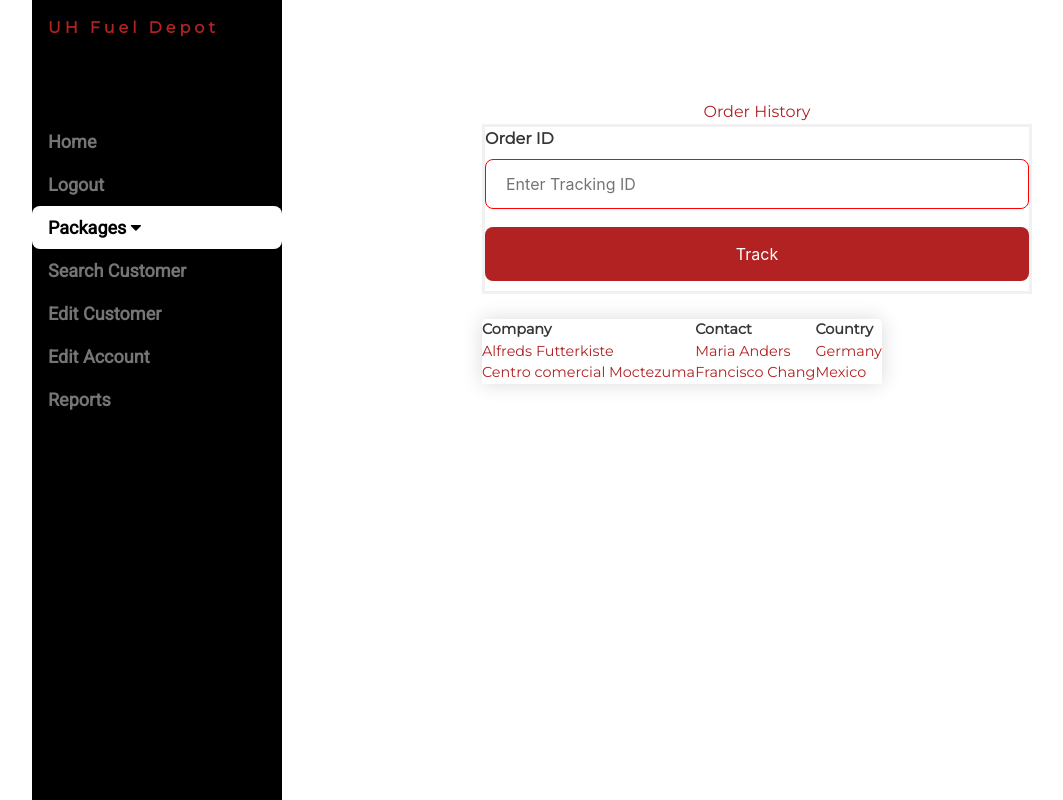
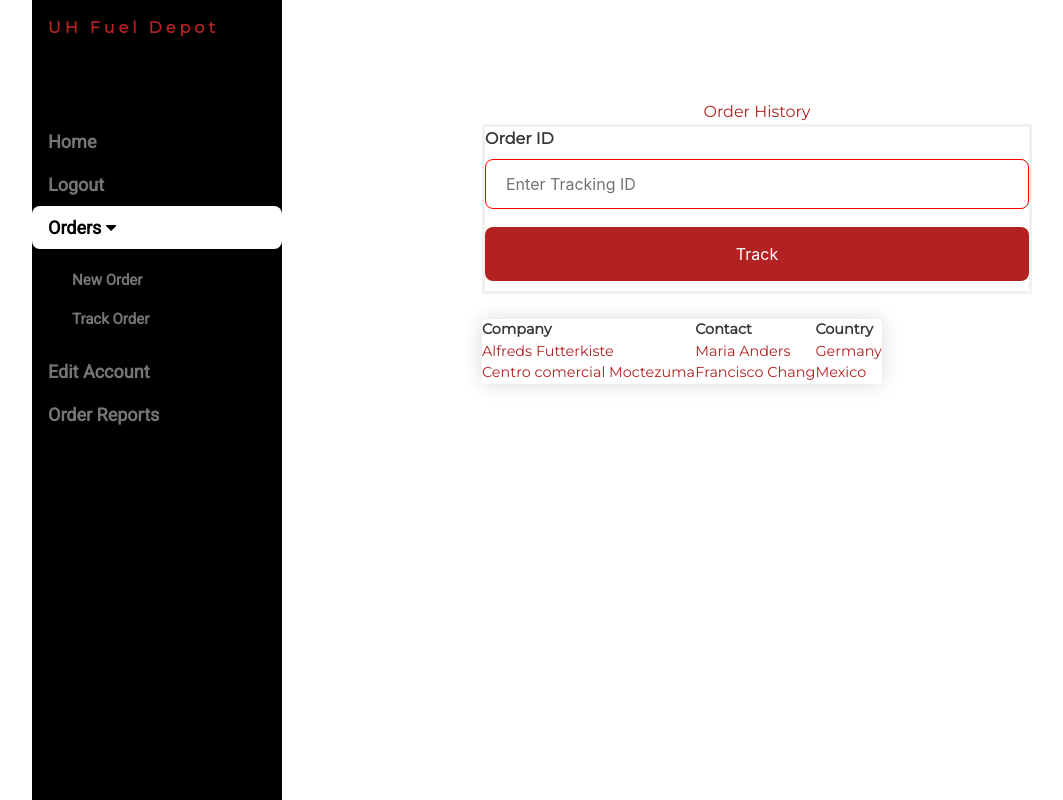
Before and after one commit to hite5/COSC_4353, a Flask app: page /packageTracker in a window 1280 px wide. Shown: the whole page, without its empty margins (8-1071 px from the left). Run offline with Flask 2, Linux system fonts and the light colour scheme; a user stored in the database is signed in.

Commit message:
even more sidebar changes

```diff
--- a/application/templates/KEEPorderTracker.html
+++ b/application/templates/KEEPorderTracker.html
@@ -88,23 +88,23 @@
       {% if current_user.is_authenticated %} <!-- Employees and Supervisors -->
       <a href="{{ url_for('auth.logout') }}" class="w3-bar-item w3-button">Logout</a>
       <a onclick="myAccFunc()" href="javascript:void(0)" class="w3-button w3-block w3-white w3-left-align" id="myBtn">
-        Packages <i class="fa fa-caret-down"></i>
+        Orders <i class="fa fa-caret-down"></i>
       </a>
-      <div id="demoAcc" class="w3-bar-block w3-hide w3-padding-large w3-medium">
+      <div id="demoAcc" class="w3-bar-block w3-show w3-padding-large w3-medium">
         <a href="/NewPackage" class="w3-bar-item w3-button">New Order</a>
         <a href="/packageTracker" class="w3-bar-item w3-button">Track Order</a>
-        <a href="{{ url_for('views.packageUpdateForm') }}" class="w3-bar-item w3-button">Manage Order</a>
-        <a href="/packageSearch" class="w3-bar-item w3-button">Search Order</a>
+<!--        <a href="{{ url_for('views.packageUpdateForm') }}" class="w3-bar-item w3-button">Manage Order</a>-->
+<!--        <a href="/packageSearch" class="w3-bar-item w3-button">Search Order</a>-->
       </div>
-      <a href="/customerSearch" class="w3-bar-item w3-button">Search Customer</a>
-      <a href="/editCustomerSearch" class="w3-bar-item w3-button">Edit Customer</a>
+<!--      <a href="/customerSearch" class="w3-bar-item w3-button">Search Customer</a>-->
+<!--      <a href="/editCustomerSearch" class="w3-bar-item w3-button">Edit Customer</a>-->
       <a href="/EditEmployee" class="w3-bar-item w3-button">Edit Account</a>
-      <a href="/report" class="w3-bar-item w3-button">Reports</a>
+      <a href="/report" class="w3-bar-item w3-button">Order Reports</a>
 
       {% endif %}
       {% if current_user.type == 'supervisor' %} <!-- Supervisors Only -->
-      <a href="/NewEmployeeForm" class="w3-bar-item w3-button">Add New Employee</a>
-      <a href="/employeeSearch" class="w3-bar-item w3-button">Search Employee</a>
+<!--      <a href="/NewEmployeeForm" class="w3-bar-item w3-button">Add New Account</a>-->
+<!--      <a href="/employeeSearch" class="w3-bar-item w3-button">Search Employee</a>-->
       {% endif %}
       {% if not current_user.is_authenticated %} <!-- Not Logged In -->
       <a href="/emp_login" class="w3-bar-item w3-button">Customer Login</a>
```
